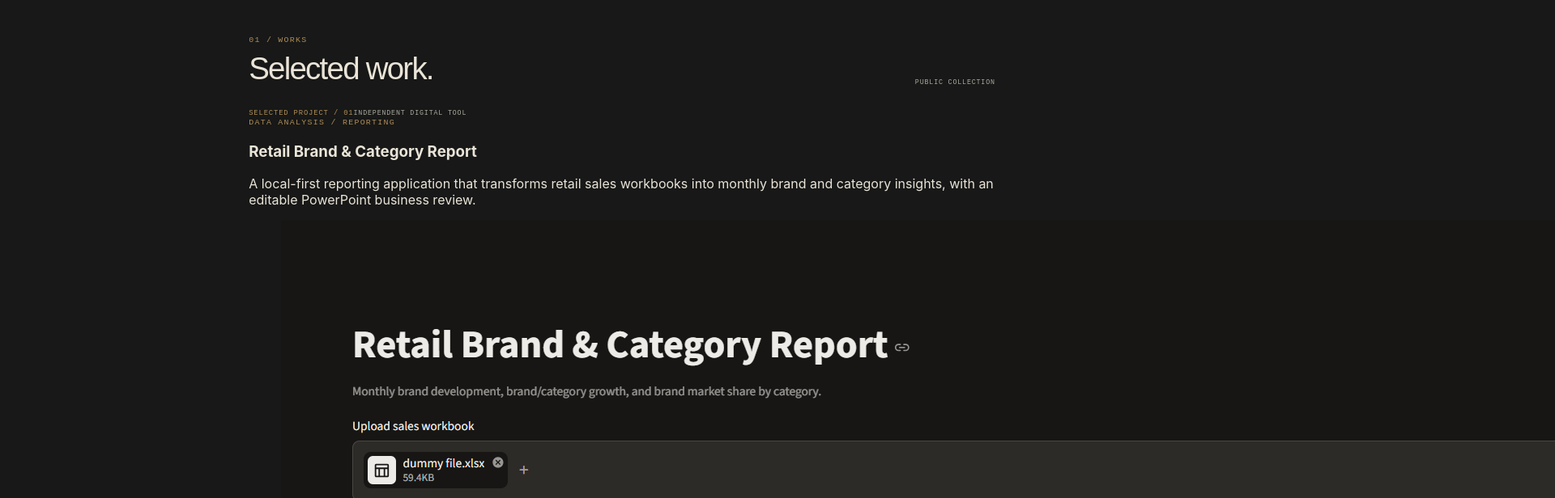
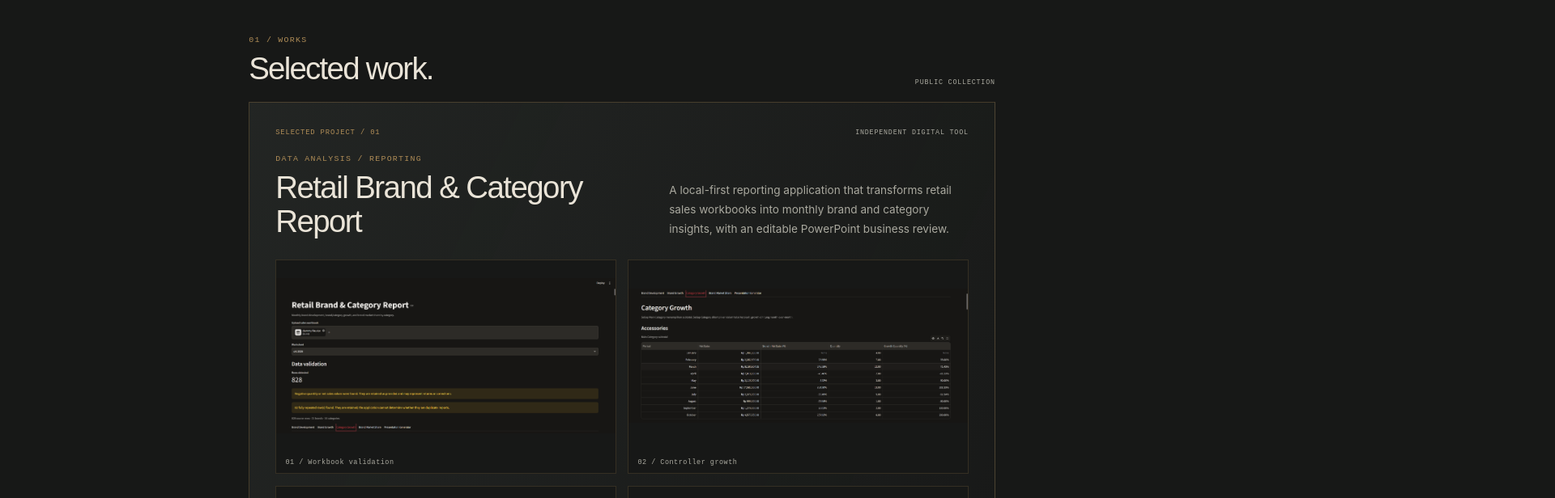
Before and after one commit to imandodo01/clementine-work, a React (Vite) app: page / in a window 1280 px wide. Shown: the part 820-1436 px from the top of the page at 81% size, 1920 px wide, since content can reach past the window. Built offline with nearby package versions, Linux system fonts and the light colour scheme.

Commit message:
style: add featured retail report gallery

```diff
--- a/src/App.module.css
+++ b/src/App.module.css
@@ -153,3 +153,16 @@
   .sectionHeading { align-items: start; flex-direction: column; }
 }
 @media (prefers-reduced-motion: reduce) { .sidebar { transition: none; } }
+
+
+.featuredWork { padding: clamp(1rem, 2.5vw, 2rem); border: 1px solid rgb(176 141 87 / 30%); background: linear-gradient(115deg, rgb(36 39 37 / 88%), rgb(23 24 23 / 78%)); }
+.featuredWorkHeader, .featuredWorkFooter { display: flex; justify-content: space-between; flex-wrap: wrap; gap: .7rem 1rem; color: var(--color-muted); font: .52rem var(--font-mono); letter-spacing: .09em; }
+.featuredWorkIntro { display: grid; grid-template-columns: minmax(0, 1fr) minmax(15rem, .8fr); gap: 1.5rem; align-items: end; margin: 1.4rem 0 1.6rem; }
+.featuredWorkIntro h3 { margin: .55rem 0 0; font: 500 clamp(1.55rem, 3vw, 2.45rem)/1.1 var(--font-heading); letter-spacing: -.04em; }
+.featuredWorkIntro > p { margin: 0; color: var(--color-muted); font-size: .85rem; line-height: 1.75; }
+.featuredWorkGallery { display: grid; grid-template-columns: repeat(2, minmax(0, 1fr)); gap: .9rem; }
+.featuredWorkGallery figure { min-width: 0; margin: 0; border: 1px solid rgb(176 141 87 / 20%); background: #171817; }
+.featuredWorkGallery img { display: block; width: 100%; aspect-ratio: 16 / 9; object-fit: contain; }
+.featuredWorkGallery figcaption { padding: .55rem .7rem; color: var(--color-muted); font: .53rem var(--font-mono); letter-spacing: .06em; }
+.featuredWorkFooter { margin-top: 1.1rem; padding-top: 1rem; border-top: var(--border-subtle); }
+@media (max-width: 680px) { .featuredWorkIntro, .featuredWorkGallery { grid-template-columns: 1fr; } }
```
